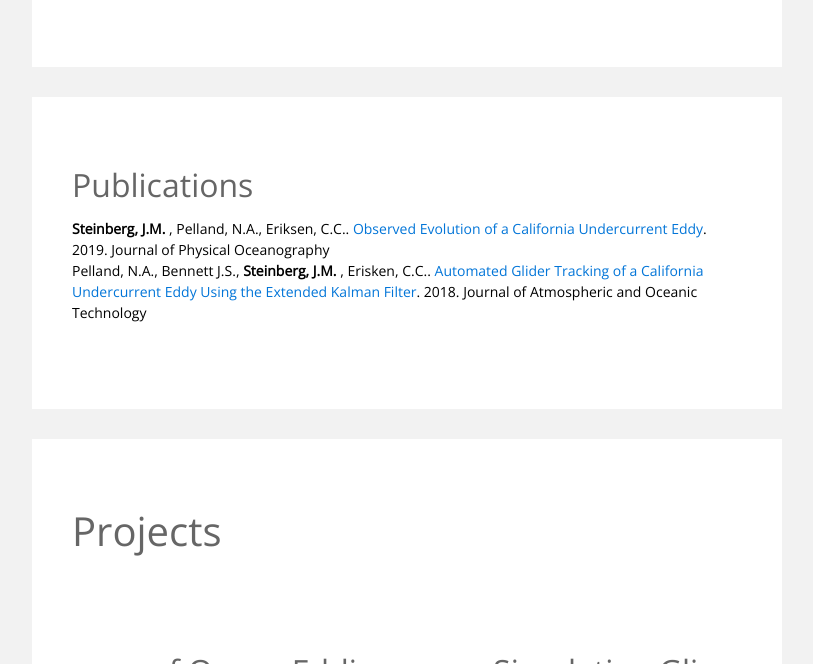
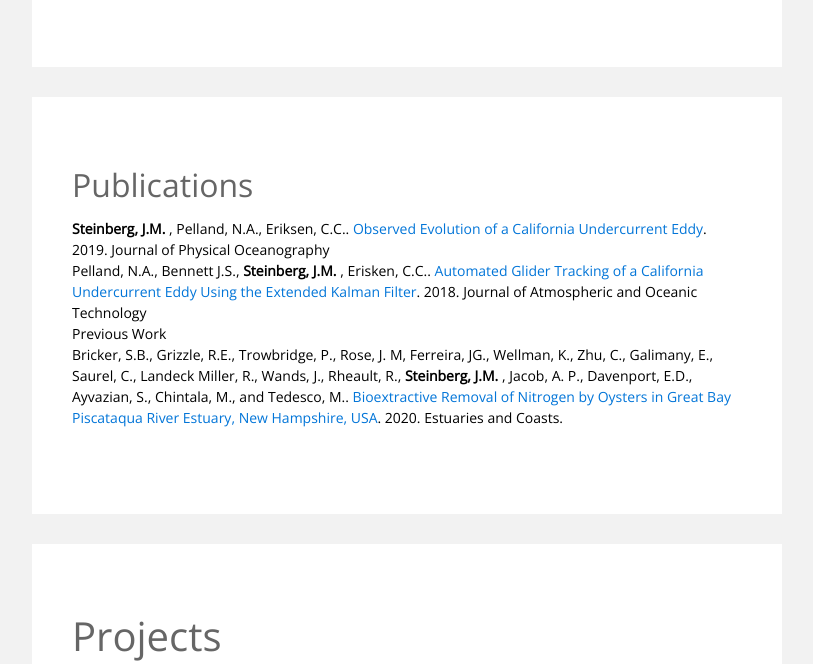
Before and after one commit to jakesteinberg/jakesteinberg_old_site, a plain HTML site: page index.html in a window 1280 px wide. Shown: the part 2312-2976 px from the top of the page, without its empty margins (233-1046 px from the left). Drawn offline with nearby package versions, Linux system fonts and the light colour scheme.

Commit message:
Update index.html

```diff
--- a/index.html
+++ b/index.html
@@ -105,7 +105,7 @@ http://www.templatemo.com/tm-481-elevate
 													<b>OCN 286 Physics Across Oceanography: Fluid Mechanics and Waves</b> Fall 2017, Undergraduate course for oceanography majors introducing fluid dynamics and waves with a weekly hands-on lab.
 												</li>
 												<li>
-													<b>ATM 509 Geophysical Fluid Dyanmics: I</b> Winter 2018-2019, Graduate level course deriving equations of motion on a rotating sphere.
+													<b>ATM 509 Geophysical Fluid Dyanmics: I</b> Winter 2018-2019, 2019-2020 Graduate level course deriving equations of motion on a rotating sphere.
 												</li>
 											</ul>
 										<br>
@@ -139,7 +139,12 @@ http://www.templatemo.com/tm-481-elevate
 														Pelland, N.A., Bennett J.S., <b>Steinberg, J.M. </b>, Erisken, C.C.. <a href="https://journals.ametsoc.org/doi/full/10.1175/JTECH-D-18-0126.1">Automated Glider Tracking of a California Undercurrent Eddy Using the Extended Kalman Filter</a>. 2018. Journal of Atmospheric and Oceanic Technology
 													</li>
 												</ul>
-
+												Previous Work
+												<ul  style="list-style-type:none">
+													<li>
+														Bricker, S.B., Grizzle, R.E., Trowbridge, P., Rose, J. M, Ferreira, JG., Wellman, K., Zhu, C., Galimany, E., Saurel, C., Landeck Miller, R., Wands, J., Rheault, R., <b>Steinberg, J.M. </b>, Jacob, A. P., Davenport, E.D., Ayvazian, S., Chintala, M., and Tedesco, M.. <a href="https://doi.org/10.1007/s12237-019-00661-8">Bioextractive Removal of Nitrogen by Oysters in Great Bay Piscataqua River Estuary, New Hampshire, USA</a>. 2020. Estuaries and Coasts.
+													</li>
+												</ul>
 											</p>
 				                        </div>
 				                    </div>
```
